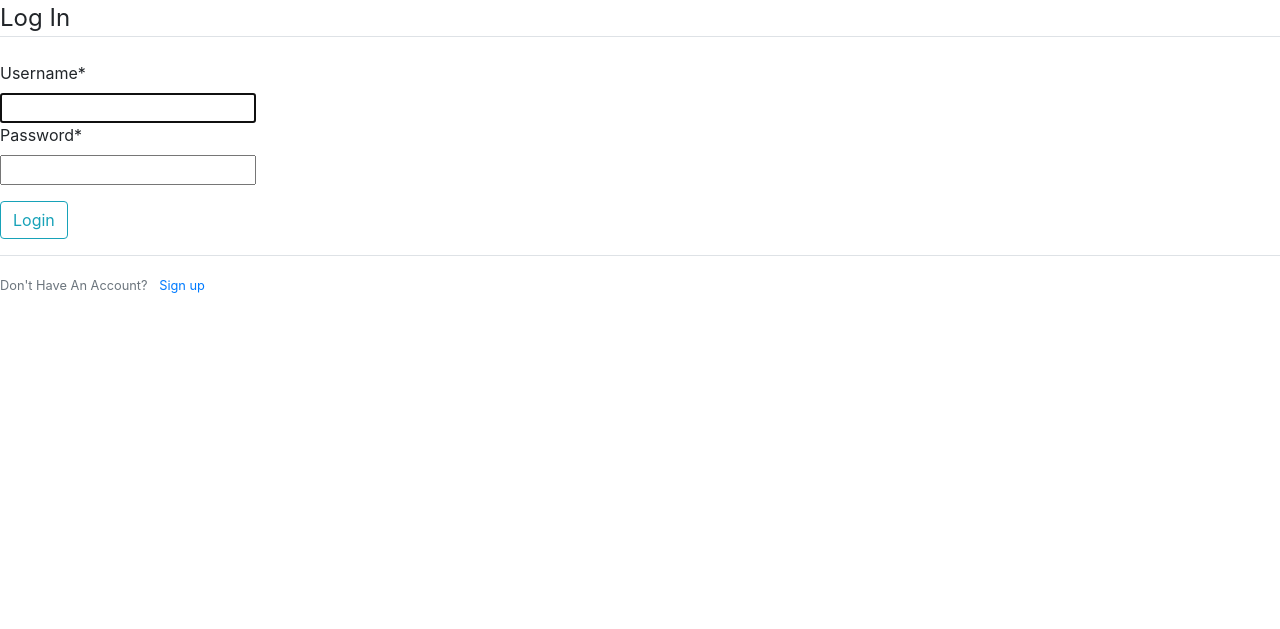
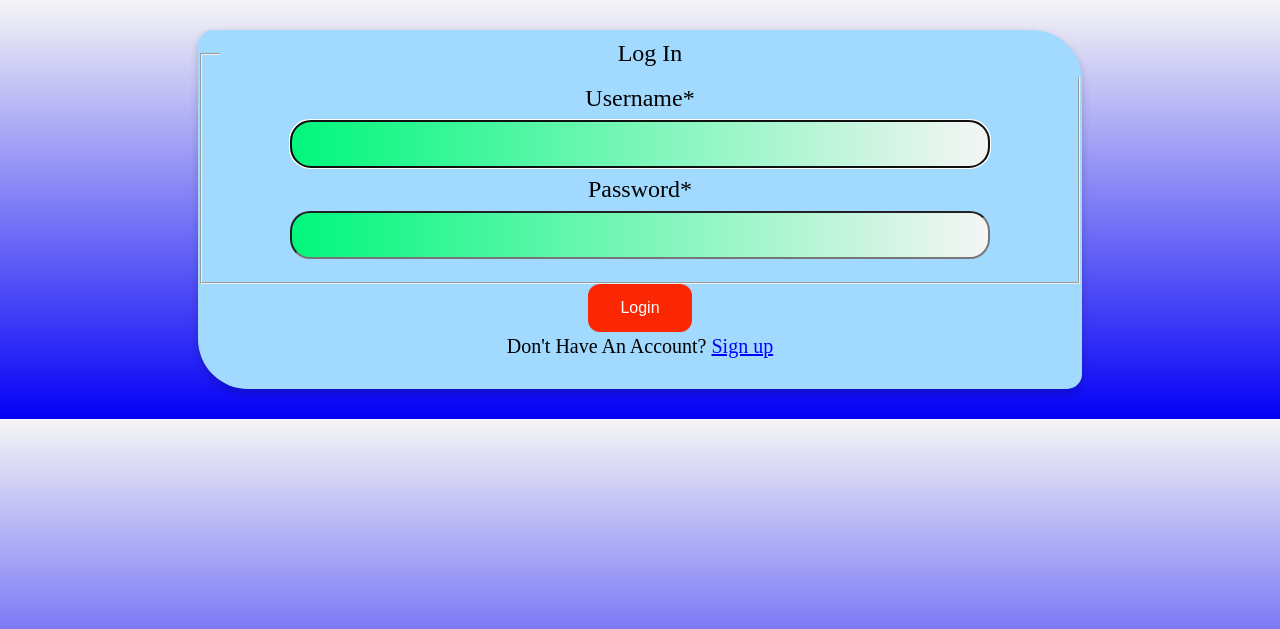
Before and after one commit to Anishde85/sociocom, a Django app: page /login/ in a window 1280 px wide. Shown: the top 629 px of the page. Run offline with Django 3.2, Linux system fonts and the light colour scheme; some libraries are stand-ins or nearby versions.

Commit message:
Update login.html

```diff
--- a/users/templates/login.html
+++ b/users/templates/login.html
@@ -1,14 +1,76 @@
+{% load static %}
 {% load crispy_forms_tags %}
-{% load static %}
 <!doctype html>
 <html lang="en">
   <head>
     <meta charset="utf-8">
     <meta name="viewport" content="width=device-width, initial-scale=1, shrink-to-fit=no">
-    <link rel="stylesheet" href="https://stackpath.bootstrapcdn.com/bootstrap/4.3.1/css/bootstrap.min.css" integrity="sha384-ggOyR0iXCbMQv3Xipma34MD+dH/1fQ784/j6cY/iJTQUOhcWr7x9JvoRxT2MZw1T" crossorigin="anonymous">
-    <link rel="stylesheet" href="{% static 'index.css' %}">
     <title>Hello!</title>
+    <style>
+      body{
+background-image: linear-gradient(to top, #0400f7, #f5f5f5);
+height:100%;
+background-size: 100%;
+}
+legend{
+  width: 100%;
+
+  padding: 10px;
+  text-align: center;
+}
+.content-section{
+font-family: "Times New Roman", Times, serif;
+font-size: 24px;
+box-shadow: 0 4px 8px 0 rgba(0,0,0,0.2);
+transition: 0.3s;
+border-radius: 15px 50px;
+width: 70%;
+margin: auto;
+margin-top: 30px;
+margin-bottom: 30px;
+padding-bottom: 30px;
+text-align: center;
+background-color: rgb(162, 218, 255);
+}
+button {
+background-color: #fa2702; /* Green */
+border: none;
+color: white;
+padding: 15px 32px;
+text-align: center;
+text-decoration: none;
+display: inline-block;
+font-size: 16px;
+border-radius: 12px;
+}
+button {
+transition-duration: 0.4s;
+}
+
+button:hover {
+background-color: white; /* Green */
+color: #fa2702;
+}
+
+a{
+color: blue;
+}
+a:hover{
+color: #fa2702;
+}
+input{
+background-image: linear-gradient(to right, #00f77c, #f5f5f5);
+color: #000000;
+width: 80%;
+height: 20px;
+font-weight: bold;
+padding: 12px;
+margin: 8px 0;
+border-radius: 20px;
+}
+  </style>
   </head>
+  <body>
 {% block content %}
     {% if messages %}
             {% for message in messages %}
@@ -35,3 +97,4 @@
         </div>
     </div>
 {% endblock content %}
+</body>
```
